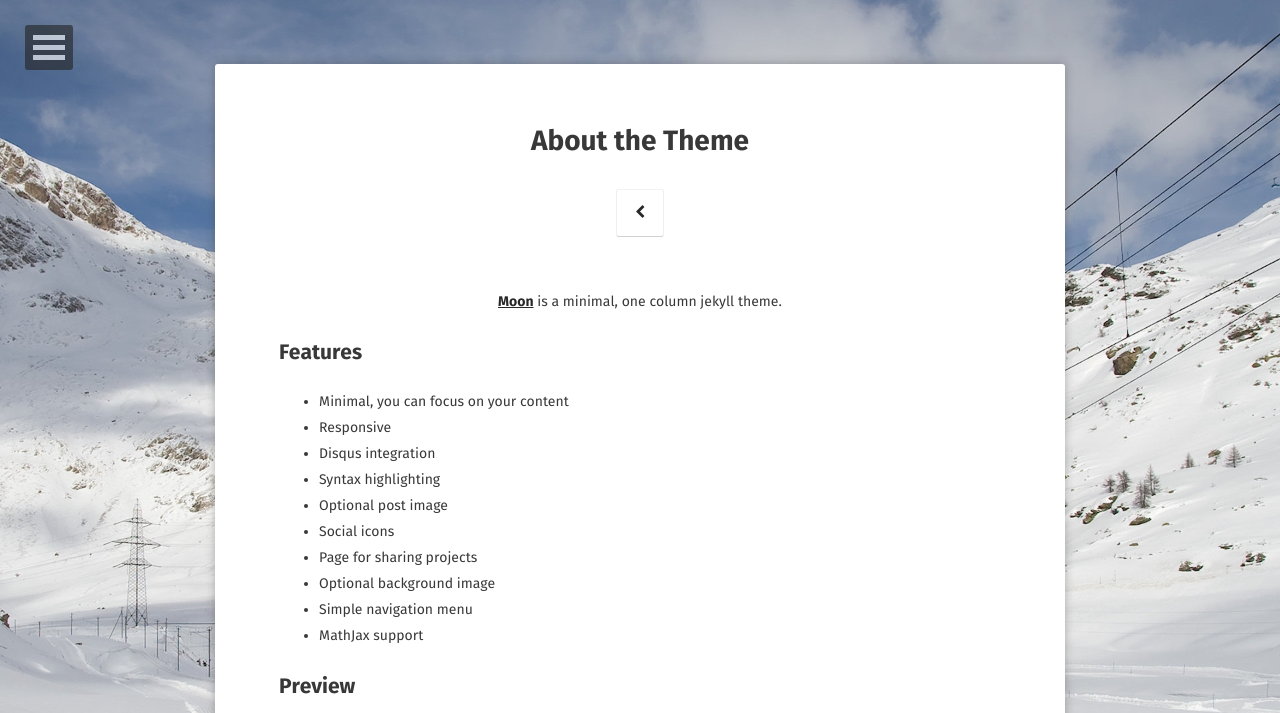
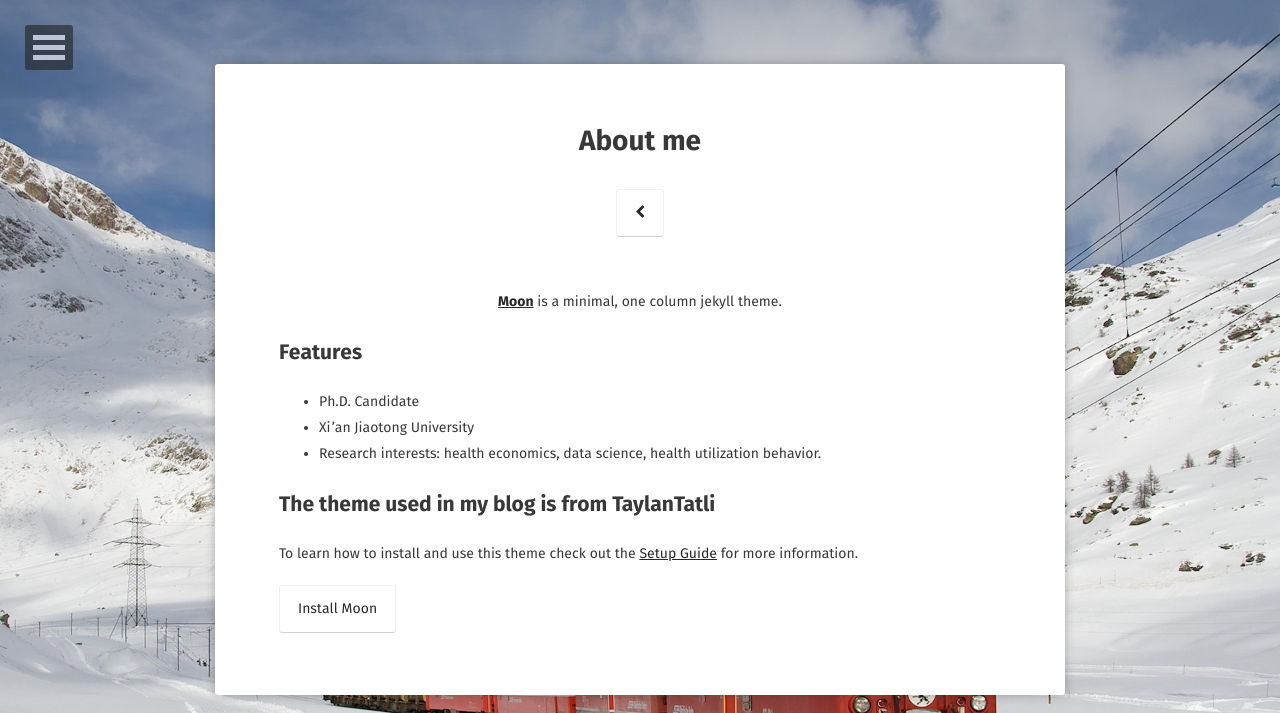
Before and after one commit to shumchi/shumchi.github.io, a Jekyll site: the page built from about/index.md, in a window 1280 px wide. Shown: the top 713 px of the page. Built offline with Jekyll 4.4.1, drawn with Linux system fonts in a browser that asks for light colours; some web fonts are replaced; some of the changed text lies outside the part shown; grey boxes are pictures that could not be loaded.

Commit message:
Update index.md

```diff
--- a/about/index.md
+++ b/about/index.md
@@ -1,36 +1,20 @@
 ---
 layout: page
-title: About the Theme
+title: About me
 tags: [about, Jekyll, theme, moon]
 date: 2016-03-21
 comments: false
 ---
 
-<center><a href="http://taylantatli.github.io/Moon"><b>Moon</b></a> is a minimal, one column jekyll theme.</center>
+<center><a href="http://shumchi.github.io"><b>Moon</b></a> is a minimal, one column jekyll theme.</center>
 
 ## Features
-* Minimal, you can focus on your content
-* Responsive
-* Disqus integration
-* Syntax highlighting
-* Optional post image
-* Social icons
-* Page for sharing projects
-* Optional background image
-* Simple navigation menu
-* MathJax support
+* Ph.D. Candidate
+* Xi'an Jiaotong University
+* Research interests: health economics, data science, health utilization behavior.
 
-## Preview
 
-{% capture images %}
-    https://cloud.githubusercontent.com/assets/754514/14509720/61c61058-01d6-11e6-93ab-0918515ecd56.png
-    https://cloud.githubusercontent.com/assets/754514/14509716/61ac6c8e-01d6-11e6-879f-8308883de790.png
-{% endcapture %}
-{% include gallery images=images caption="Screenshots of Moon Theme" cols=2 %}
-
-See a [live version of Moon](http://taylantatli.github.io/Moon) hosted on GitHub.
-
-## Getting Started
+## The theme used in my blog is from TaylanTatli
 
 To learn how to install and use this theme check out the [Setup Guide](http://taylantatli.me/Moon/moon-theme/) for more information.
 
```
